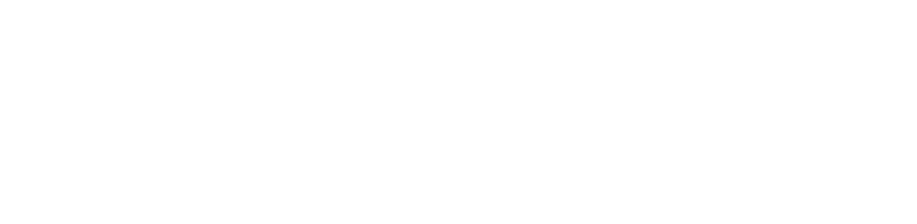
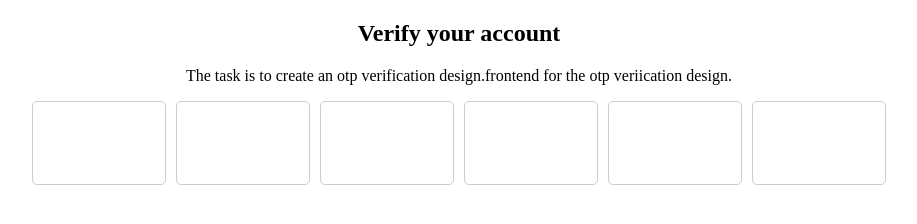
Before and after one commit to acciojob/OTP-mv735065, a website: page main.html in a window 1280 px wide. Shown: the whole page, without its empty margins (181-1098 px from the left). Drawn offline with Linux system fonts and the light colour scheme.

Commit message:
created a submission

```diff
--- a/main.html
+++ b/main.html
@@ -4,12 +4,30 @@
 
 <head>
 	<link rel="stylesheet" href="styles.css">
+
+
 </head>
 
 <body>
 	<!-- the entire body must be written by student -->
-    <script type="text/javascript" src="./script.js">
-</script>
+   <div >
+	    <h2 id="verification_heading">Verify your account</h2>
+	<p id="verification_subtext">The task is to create an otp verification design.frontend for the otp veriication design.
+
+	</p>
+
+<div class="code-container">
+    <input class="code" type="text" maxlength="1">
+        <input class="code" type="text" maxlength="1">
+        <input class="code" type="text" maxlength="1">
+        <input class="code" type="text" maxlength="1">
+        <input class="code" type="text" maxlength="1">
+        <input class="code" type="text" maxlength="1">
+
+
+</div>
+   </div>
+    <script type="text/javascript" src="./script.js"></script>
 
 </body>
 
--- a/script.js
+++ b/script.js
@@ -1 +1,33 @@
 //your JS code here. If required.
+
+document.addEventListener("DOMContentLoaded", function () {
+    const inputs = document.querySelectorAll(".code");
+
+    // Add event listener for input changes
+    inputs.forEach((input, index) => {
+        input.addEventListener("input", (event) => {
+            const value = event.target.value;
+            if (value.length === 1) {
+                // Move focus to the next input
+                if (index < inputs.length - 1) {
+                    inputs[index + 1].focus();
+                }
+            } else if (value.length === 0) {
+                // Move focus to the previous input on backspace
+                if (index > 0) {
+                    inputs[index - 1].focus();
+                }
+            }
+        });
+
+        // Add event listener for backspace key press
+        input.addEventListener("keydown", (event) => {
+            if (event.key === "Backspace" && input.value.length === 0) {
+                // Move focus to the previous input
+                if (index > 0) {
+                    inputs[index - 1].focus();
+                }
+            }
+        });
+    });
+});
--- a/styles.css
+++ b/styles.css
@@ -1 +1,21 @@
 /*  your css code here. If applicable */
+h2,p{
+	text-align:center;
+}
+
+.code{
+	height:10vh;
+	width:10vw;
+	text-align:center;
+	border-radius:5px;
+	border: 1px solid #ccc;
+	font-size:5vh;
+}
+
+.code-container{
+	display:flex;
+	gap:10px;
+	justify-content:center;
+	align-items:center;
+
+}
```
